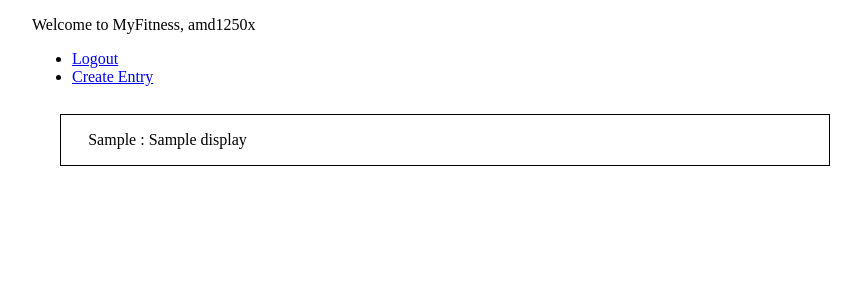
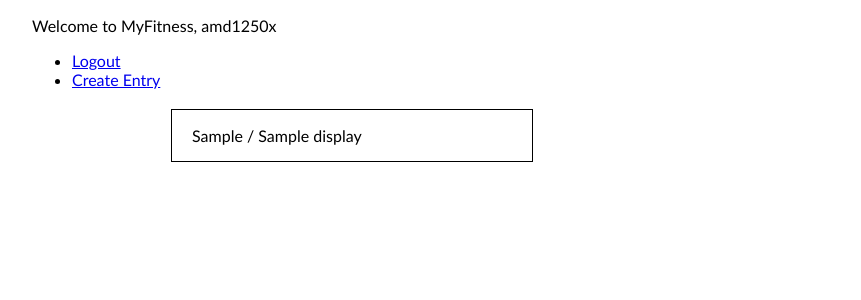
Before and after one commit to amd1250x/MyFitness, a Django app: template templates/MyFitness/index.html in a window 1280 px wide. Shown: the top 300 px of the page, without its empty margins (288-1149 px from the left). Run offline with Django 3.2, Linux system fonts and the light colour scheme; a user stored in the database is signed in; data comes from the database, SQL or seed files in the repository; both versions use the stored data as it was after the commit; the template is opened without the code that fills it: values that come from a table or form of the project are taken from there, most other values are stand-ins (such as "Sample title", 1, 10 or a date in 2020); parts of the project's set-up code (start-up, migrations or seed data) failed here and were passed over.

Commit message:
Fixed scaling for xl-md sized windows (index.html, index.css)

```diff
--- a/blog/static/index.css
+++ b/blog/static/index.css
@@ -1,7 +1,13 @@
 :root {
-    --dib-pm: 1.725em;
-    --tib-pm: 44.55em;
-    --dib-size: 10em;
+    --dib-pm-xl: 1.225em;
+    --tib-pm-xl: 44.55em;
+    --dib-size-xl: 11em;
+
+    --dib-pm-md: 1.725em;
+}
+
+* {
+    font-family: Trebuchet MS;
 }
 
 body {
@@ -10,48 +16,78 @@ body {
 }
 
 .info-box-collection {
-    margin-left: auto;
-    margin-right: auto;
+    text-align: center;
 }
 
 .day-info-box {
     border-style: solid;
+    border-radius: 6px;
     border-width: 1px;
-    padding-left: var(--dib-pm);
-    padding-right: var(--dib-pm);
+    border-color: grey;
+    background-color: #e6e6e6;
+
+    padding-left: var(--dib-pm-xl);
+    padding-right: var(--dib-pm-xl);
     vertical-align: top;
+}
+
+.day-info-box .title-weekday {
+    color: grey;
+    font-style: italic;
+    font-size: 24px;
+    font-weight: light;
+}
+
+.day-info-box .title-fulldate {
+
 }
 
 .today-info-box {
     border-style: solid;
     border-width: 1px;
-    padding-left: var(--dib-pm);
-    padding-right: var(--dib-pm);
+    padding-left: var(--dib-pm-xl);
+    padding-right: var(--dib-pm-xl);
     vertical-align: top;
 }
 
-@media (max-width: 1920px) {
+@media (max-width: 4160px) {
     .day-info-box {
         display: inline-block;
-        margin-left: var(--dib-pm);
-        margin-right: var(--dib-pm);
-        width: var(--dib-size);
+        /*width: var(--dib-size-xl);*/
+        text-align: left;
+        width: 20%;
+        margin-left: 10px;
+        margin-right: 10px;
+
     }
 
     .today-info-box {
         display: block;
-        margin-left: var(--dib-pm);
-        margin-right: var(--dib-pm);
-        margin-top: var(--dib-pm);
-        margin-bottom: var(--dib-pm);
-        width: var(--tib-pm);
+        text-align: left;
+        margin-left: auto;
+        margin-right: auto;
+        margin-top: var(--dib-pm-xl);
+        margin-bottom: var(--dib-pm-xl);
+        width: 50%;
+
     }
 }
 
-@media (max-width:1200px) {
+@media (max-width: 1000px) {
     .day-info-box {
+        display: inline-block;
+        margin-left: auto;
+        margin-right: auto;
+        width: 100%;
+        margin-bottom: var(--dib-pm-md);
+    }
+
+    .today-info-box {
         display: block;
-        margin-top: 20px;
-        width: 300px;
+        margin-left: auto;
+        margin-right: auto;
+        margin-top: 0px;
+        margin-bottom: var(--dib-pm-md);
+        width: 100%;
     }
 }
--- a/templates/MyFitness/index.html
+++ b/templates/MyFitness/index.html
@@ -14,13 +14,14 @@
             <li><a href="{% url 'MyFitness:add_fitness_log' %}">Create Entry</a></li>
         </ul>
         <div class="info-box-collection">
+            <div
 {% for d in days_pm2 %}
     {% if d.is_today == False %}
-            <div class="day-info-box">
+            class="day-info-box">
     {% else %}
-            <div class="today-info-box">
+            class="today-info-box">
     {% endif %}
-                    <div><p>{{ d.w_display }} : {{ d.display }}</p></div>
+                <div><p><span class="title-weekday">{{ d.w_display }}</span> / {{ d.display }}</p></div>
     {% if d.has_items == False %}
                         <div><p>No entries</p></div>
     {% else %}
@@ -36,9 +37,8 @@
             {% endif %}
         {% endfor %}
     {% endif %}
-                    </div>
+            </div><div
 {% endfor %}
-            </div>
         </div>
 
 {% else %}
```
Also changed, not shown: MyFitness/views.py (+13 -0 lines), db.sqlite3.
